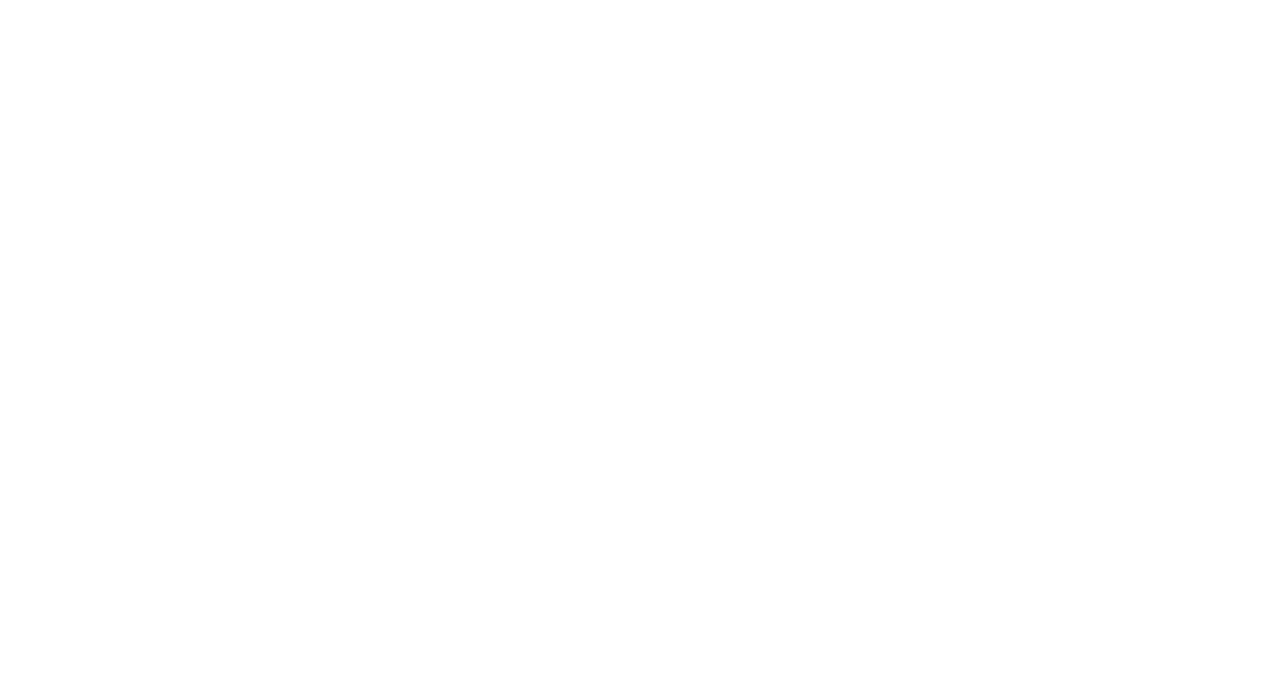
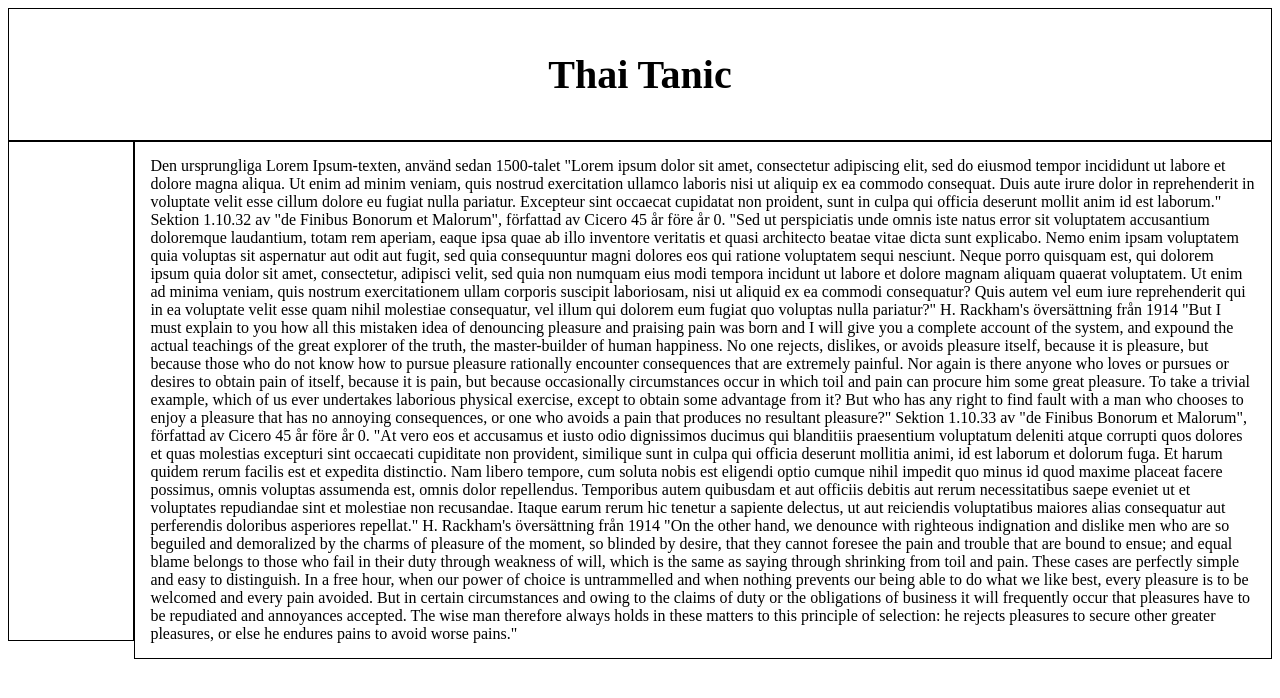
Before and after one commit to Simonbackman/Slutprojekt, a PHP site: page / in a window 1280 px wide. Before the commit the part shown is empty. Shown: the top 698 px of the page. Run offline with PHP 8.4, Linux system fonts and the light colour scheme.

Commit message:
startat med uppgiften

```diff
--- /dev/null
+++ b/css.css
@@ -0,0 +1,22 @@
+.header {
+    border: 1px solid black;
+    box-sizing: border-box;
+    padding: 15px;
+	font-size:20px;
+	Text-align:center;
+	}
+.nav {
+	border: 1px solid black;
+	float:left;
+	box-sizing: border-box;
+	padding: 15px;
+	width:10%;
+    height: 500px;
+	}
+.section {
+	border: 1px solid black;
+	Float: left;
+	box-sizing: border-box;
+	padding: 15px;
+	width:90%;
+}
--- a/index.php
+++ b/index.php
@@ -1 +1,42 @@
 <!DOCTYPE html>
+    <lang="sv"/>
+	<head>
+		<meta charset="utf-8"/>
+		<meta name="viewport" content="width=device-width, initial-scale=1.0"/>
+		<link rel="stylesheet" type="text/css" href="css.css"/>
+    </head>
+
+    <body>
+        <header class="header">
+            <h1>Thai Tanic</h1>
+        </header>
+        <nav class="nav"></nav>
+
+        <Section class="section">
+        Den ursprungliga Lorem Ipsum-texten, använd sedan 1500-talet
+"Lorem ipsum dolor sit amet, consectetur adipiscing elit, sed do eiusmod tempor incididunt ut labore et dolore magna aliqua. Ut enim ad minim veniam, quis nostrud exercitation ullamco laboris nisi ut aliquip ex ea commodo consequat. Duis aute irure dolor in reprehenderit in voluptate velit esse cillum dolore eu fugiat nulla pariatur. Excepteur sint occaecat cupidatat non proident, sunt in culpa qui officia deserunt mollit anim id est laborum."
+
+Sektion 1.10.32 av "de Finibus Bonorum et Malorum", författad av Cicero 45 år före år 0.
+"Sed ut perspiciatis unde omnis iste natus error sit voluptatem accusantium doloremque laudantium, totam rem aperiam, eaque ipsa quae ab illo inventore veritatis et quasi architecto beatae vitae dicta sunt explicabo. Nemo enim ipsam voluptatem quia voluptas sit aspernatur aut odit aut fugit, sed quia consequuntur magni dolores eos qui ratione voluptatem sequi nesciunt. Neque porro quisquam est, qui dolorem ipsum quia dolor sit amet, consectetur, adipisci velit, sed quia non numquam eius modi tempora incidunt ut labore et dolore magnam aliquam quaerat voluptatem. Ut enim ad minima veniam, quis nostrum exercitationem ullam corporis suscipit laboriosam, nisi ut aliquid ex ea commodi consequatur? Quis autem vel eum iure reprehenderit qui in ea voluptate velit esse quam nihil molestiae consequatur, vel illum qui dolorem eum fugiat quo voluptas nulla pariatur?"
+
+H. Rackham's översättning från 1914
+"But I must explain to you how all this mistaken idea of denouncing pleasure and praising pain was born and I will give you a complete account of the system, and expound the actual teachings of the great explorer of the truth, the master-builder of human happiness. No one rejects, dislikes, or avoids pleasure itself, because it is pleasure, but because those who do not know how to pursue pleasure rationally encounter consequences that are extremely painful. Nor again is there anyone who loves or pursues or desires to obtain pain of itself, because it is pain, but because occasionally circumstances occur in which toil and pain can procure him some great pleasure. To take a trivial example, which of us ever undertakes laborious physical exercise, except to obtain some advantage from it? But who has any right to find fault with a man who chooses to enjoy a pleasure that has no annoying consequences, or one who avoids a pain that produces no resultant pleasure?"
+
+Sektion 1.10.33 av "de Finibus Bonorum et Malorum", författad av Cicero 45 år före år 0.
+"At vero eos et accusamus et iusto odio dignissimos ducimus qui blanditiis praesentium voluptatum deleniti atque corrupti quos dolores et quas molestias excepturi sint occaecati cupiditate non provident, similique sunt in culpa qui officia deserunt mollitia animi, id est laborum et dolorum fuga. Et harum quidem rerum facilis est et expedita distinctio. Nam libero tempore, cum soluta nobis est eligendi optio cumque nihil impedit quo minus id quod maxime placeat facere possimus, omnis voluptas assumenda est, omnis dolor repellendus. Temporibus autem quibusdam et aut officiis debitis aut rerum necessitatibus saepe eveniet ut et voluptates repudiandae sint et molestiae non recusandae. Itaque earum rerum hic tenetur a sapiente delectus, ut aut reiciendis voluptatibus maiores alias consequatur aut perferendis doloribus asperiores repellat."
+
+H. Rackham's översättning från 1914
+"On the other hand, we denounce with righteous indignation and dislike men who are so beguiled and demoralized by the charms of pleasure of the moment, so blinded by desire, that they cannot foresee the pain and trouble that are bound to ensue; and equal blame belongs to those who fail in their duty through weakness of will, which is the same as saying through shrinking from toil and pain. These cases are perfectly simple and easy to distinguish. In a free hour, when our power of choice is untrammelled and when nothing prevents our being able to do what we like best, every pleasure is to be welcomed and every pain avoided. But in certain circumstances and owing to the claims of duty or the obligations of business it will frequently occur that pleasures have to be repudiated and annoyances accepted. The wise man therefore always holds in these matters to this principle of selection: he rejects pleasures to secure other greater pleasures, or else he endures pains to avoid worse pains."
+
+        </Section>
+
+
+    </body>
+
+
+
+
+
+    <footer class="footer">
+
+    </footer>
```
Also changed, not shown: Planering/Kontakta.png (added), Planering/Startsida.png (added), Planering/bokning.png (added), Planering/rättersida2.png (added).
